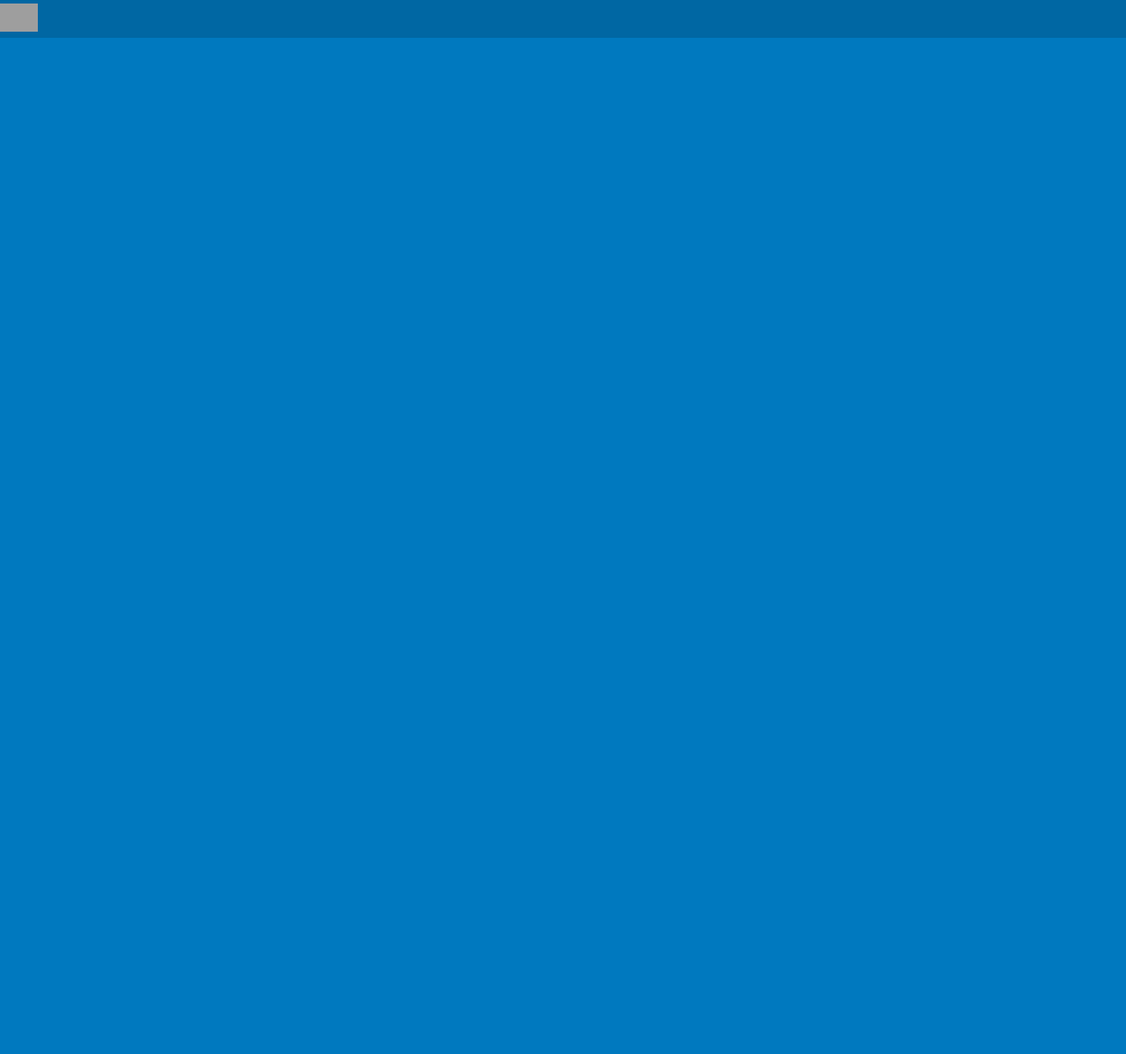
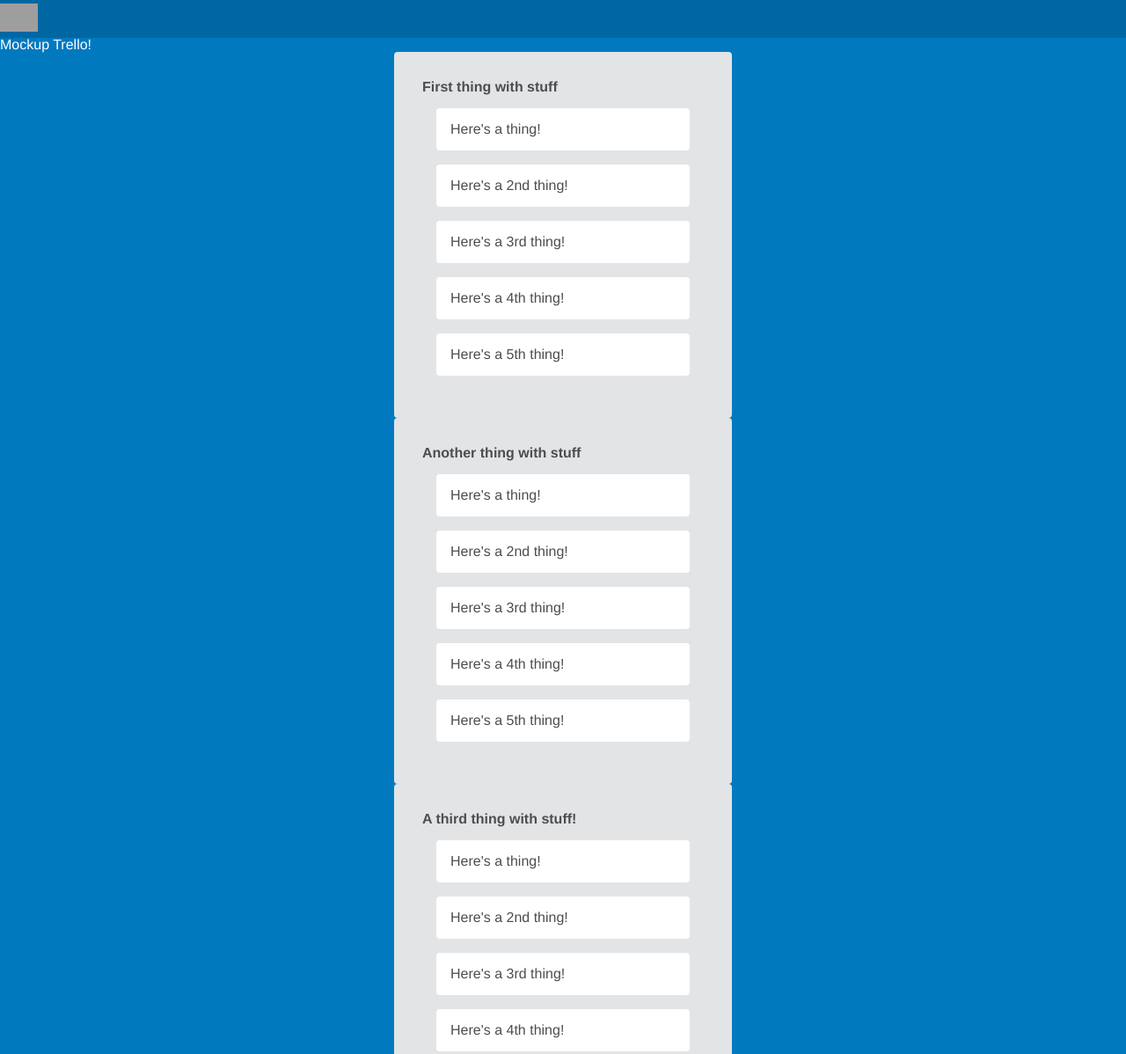
Before and after one commit to Eric-Humpert-tiy-assignments/trello-scss, a plain HTML site: page index.html in a window 1280 px wide. Shown: the top 1198 px of the page at 88% size. Before the commit the page ends 800 px from the top, so only its background shows below. Drawn offline with Linux system fonts and the light colour scheme; grey boxes are pictures that could not be loaded.

Commit message:
added more styling to more closely resemble the actual trello site

```diff
--- a/index.html
+++ b/index.html
@@ -2,15 +2,44 @@
 <html>
   <head>
     <link rel='stylesheet' type='text/css' href='styles.css' />
+    <title>A trello mockup!</title>
   </head>
   <body>
     <header>
       <img class='logo-holder'
       src="https://d78fikflryjgj.cloudfront.net/images/01ef898811a879595cea8ac3cd77a155/header-logo-2x.png" />
     </header>
+    <section><h2>Mockup Trello!</h2></section>
 
-    <div class='column'><ul></ul></div>
-    <div class='column'><ul></ul></div>
-    <div class='column'><ul></ul></div>
+    <div class='column'>
+      <h2>First thing with stuff</h2>
+      <ul>
+        <li>Here's a thing!</li>
+        <li>Here's a 2nd thing!</li>
+        <li>Here's a 3rd thing!</li>
+        <li>Here's a 4th thing!</li>
+        <li>Here's a 5th thing!</li>
+      </ul>
+    </div>
+    <div class='column'>
+      <h2>Another thing with stuff</h2>
+      <ul>
+        <li>Here's a thing!</li>
+        <li>Here's a 2nd thing!</li>
+        <li>Here's a 3rd thing!</li>
+        <li>Here's a 4th thing!</li>
+        <li>Here's a 5th thing!</li>
+      </ul>
+    </div>
+    <div class='column'>
+      <h2>A third thing with stuff!</h2>
+      <ul>
+        <li>Here's a thing!</li>
+        <li>Here's a 2nd thing!</li>
+        <li>Here's a 3rd thing!</li>
+        <li>Here's a 4th thing!</li>
+        <li>Here's a 5th thing!</li>
+      </ul>
+    </div>
   </body>
 </html>
--- a/style.scss
+++ b/style.scss
@@ -2,10 +2,12 @@
 
 $font-stack: Helvetica, Arial, sans-serif;
 $body-color: #0079BF;
+$column-color: rgba(226, 228, 230, 1.0);
+$li-color: rgba(255, 255, 255, 1.0);
 $header-color: #0067A3;
 
 body {
-  font: $font-stack;
+  font-family: $font-stack;
   color: #FFF;
   background-color: $body-color;
 }
@@ -14,8 +16,29 @@ header {
   background-color: $header-color;
   width: 100%;
   .logo-holder {
-    color: rgba(0, 121, 191, 1.0);
+    color: $column-color;
     height: 2em;
     padding: .25em 0;
   }
 }
+
+.column {
+  background-color: rgba(226, 228, 230, 1.0);
+  border-radius: .25em;
+  margin: 0 auto;
+  padding: 2em;
+  width: 25%;
+  h2 {
+    color: rgba(77, 77, 77, 1.0);
+    font-weight: bold;
+  }
+
+
+  li {
+    background-color: $li-color;
+    border-radius: .25em;
+    color: rgba(77, 77, 77, 1.0);
+    margin: 1em;
+    padding: 1em;
+  }
+}
--- a/styles.css
+++ b/styles.css
@@ -46,7 +46,7 @@ table {
   border-spacing: 0; }
 
 body {
-  font: Helvetica, Arial, sans-serif;
+  font-family: Helvetica, Arial, sans-serif;
   color: #FFF;
   background-color: #0079BF; }
 
@@ -54,6 +54,22 @@ header {
   background-color: #0067A3;
   width: 100%; }
   header .logo-holder {
-    color: #0079bf;
+    color: #e2e4e6;
     height: 2em;
     padding: .25em 0; }
+
+.column {
+  background-color: #e2e4e6;
+  border-radius: .25em;
+  margin: 0 auto;
+  padding: 2em;
+  width: 25%; }
+  .column h2 {
+    color: #4d4d4d;
+    font-weight: bold; }
+  .column li {
+    background-color: white;
+    border-radius: .25em;
+    color: #4d4d4d;
+    margin: 1em;
+    padding: 1em; }
```
